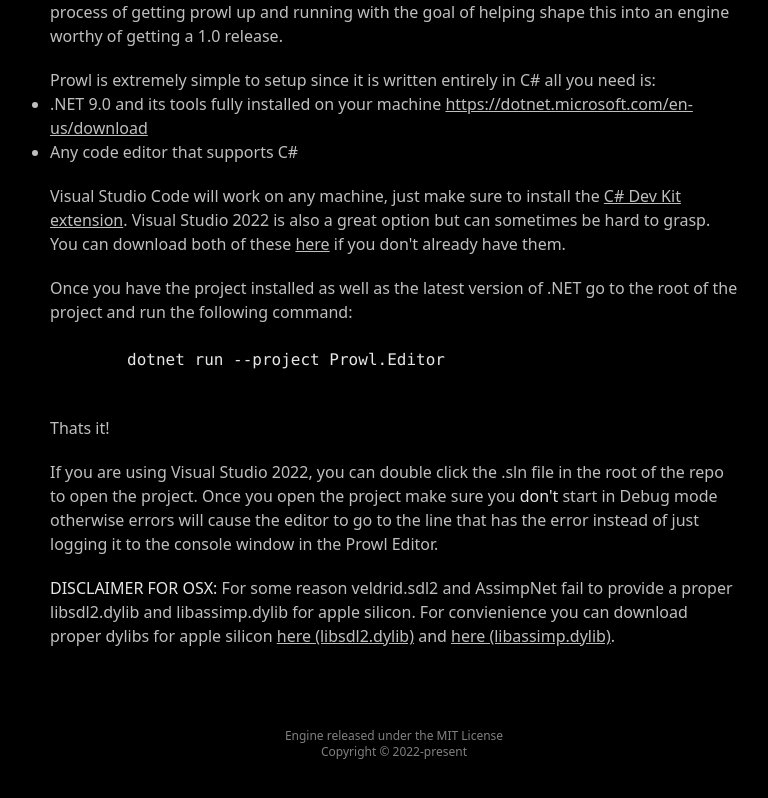
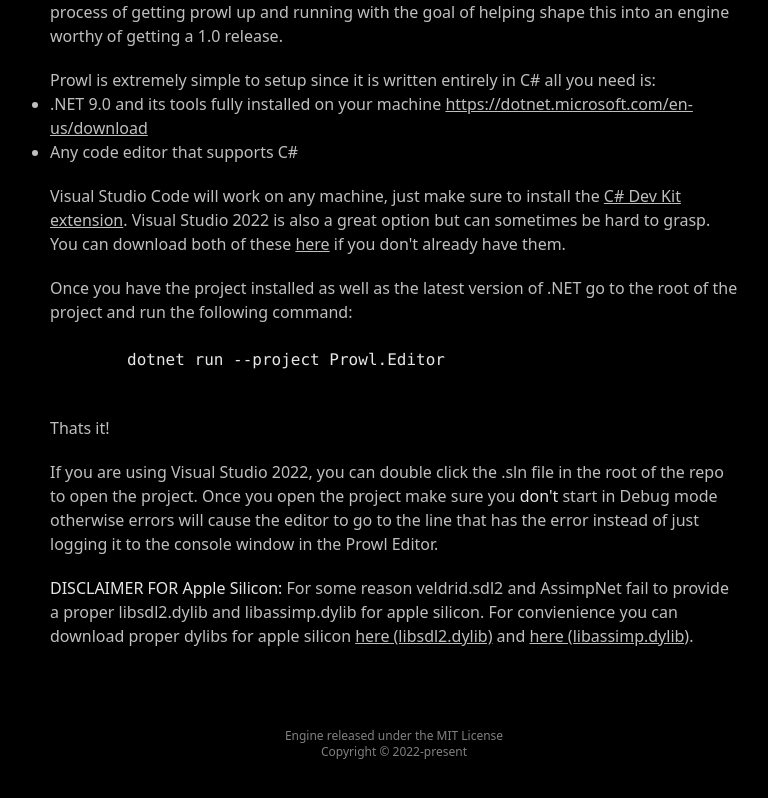
Before and after one commit to PaperPrototype/Prowl.Website, a SvelteKit app: page /contributing in a window 1280 px wide. Shown: the part 476-1274 px from the top of the page, without its empty margins (246-1014 px from the left). Built offline with nearby package versions, Linux system fonts and the light colour scheme.

Commit message:
changed disclaimer for only apple silicon not osx

```diff
--- a/src/routes/contributing/+page.svelte
+++ b/src/routes/contributing/+page.svelte
@@ -62,9 +62,10 @@
     the console window in the Prowl Editor.
   </p>
   <p>
-    <span>DISCLAIMER FOR OSX: </span> For some reason veldrid.sdl2 and AssimpNet
-    fail to provide a proper libsdl2.dylib and libassimp.dylib for apple
-    silicon. For convienience you can download proper dylibs for apple silicon
+    <span>DISCLAIMER FOR Apple Silicon: </span> For some reason veldrid.sdl2 and
+    AssimpNet fail to provide a proper libsdl2.dylib and libassimp.dylib for
+    apple silicon. For convienience you can download proper dylibs for apple
+    silicon
     <a href="/libsdl2.dylib" download="/libsdl2.dylib">here (libsdl2.dylib)</a>
     and
     <a href="/libassimp.dylib" download="/libassimp.dylib"
```
